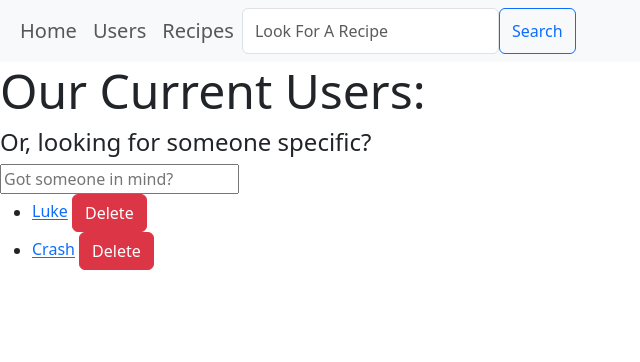
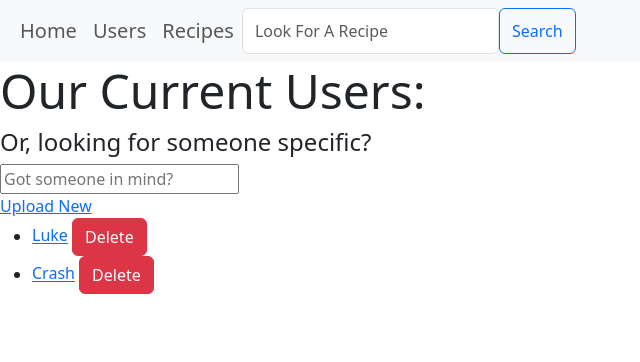
Before and after one commit to lflancher/Software_Project, a Django app: page /users/ in a window 1280 px wide. Shown: the top 362 px of the page, without its empty margins (0-640 px from the left). Run offline with Django 4.2, Linux system fonts and the light colour scheme; data comes from the database, SQL or seed files in the repository; some libraries are stand-ins or nearby versions.

Commit message:
Added a way to upload users to the template

```diff
--- a/recipe_app/templates/recipe_app/user_list.html
+++ b/recipe_app/templates/recipe_app/user_list.html
@@ -10,6 +10,10 @@
 
 
 <input type = "text" id = "form1" onkeyup="lookfor()" placeholder = "Got someone in mind?", aria-label = "Got someone in mind?" >
+
+</br>
+
+<a href="{% url 'create_user' %}" title = "Create a new user">Upload New</a>
 
 
 {% if user_list %}
```
